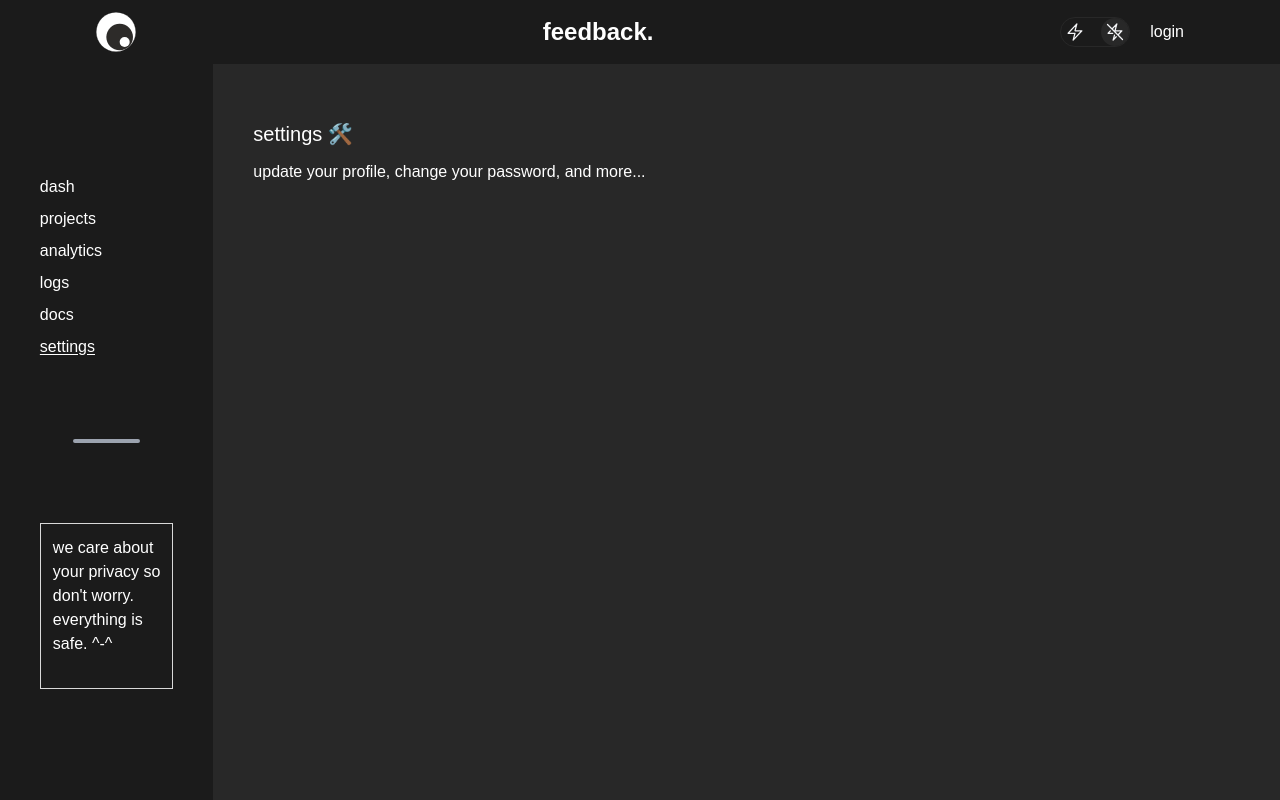
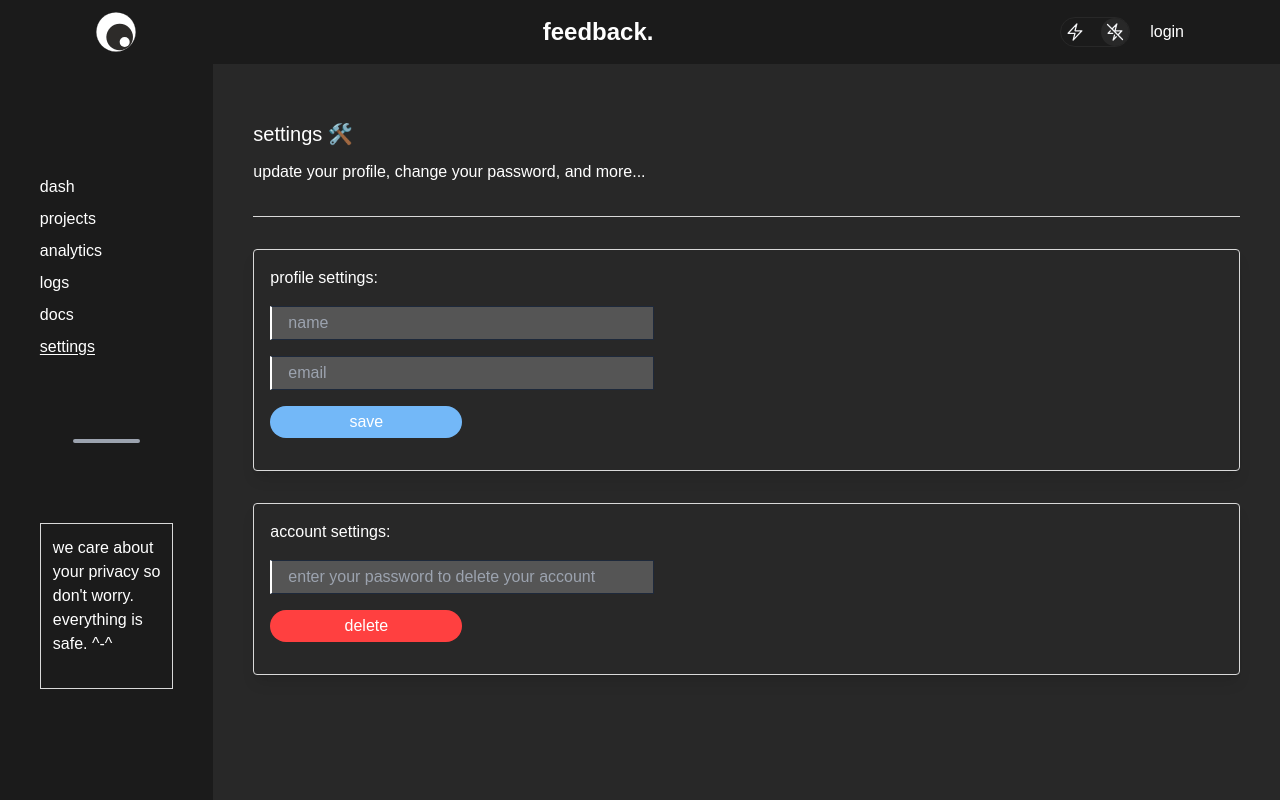
Before and after one commit to MayankBansal12/feedback, a Next.js app: page /dashboard/settings in a window 1280 px wide. Built offline with nearby package versions, Linux system fonts and the light colour scheme.

Commit message:
modify: settings option

```diff
--- a/src/app/dashboard/(dashcomponents)/settings/page.tsx
+++ b/src/app/dashboard/(dashcomponents)/settings/page.tsx
@@ -1,6 +1,16 @@
 /** @format */
+"use client";
+
+import { useState } from "react";
 
 const Settings = () => {
+  const [name, setName] = useState("");
+  const [email, setEmail] = useState("");
+  const [loading, setLoading] = useState(false);
+  const saveHandler = async () => {
+    console.log("name: ", name);
+  };
+  const deleteAccountHandler = async () => {};
   return (
     <div className="flex flex-col dark:bg-dark-secondary px-10 py-10 w-full h-full dark:text-white">
       <div className="flex flex-col justify-start gap-3 my-4 w-full text-left">
@@ -9,7 +19,65 @@ const Settings = () => {
           update your profile, change your password, and more...
         </p>
       </div>
-      <div className="my-4"></div>
+      <hr className="border-1 my-4 my-4 border-light-primary dark:border-light-primary w-full" />
+      <div className="flex flex-col shadow-lg my-4 my-4 p-4 border border-light-primary dark:border-light-primary rounded-sm">
+        <div className="flex">
+          <p>profile settings:</p>
+        </div>
+        <div className="flex flex-col my-2">
+          <form className="flex flex-col justify-center">
+            <input
+              type="text"
+              placeholder="name"
+              value={name}
+              onChange={(e) => setName(e.target.value)}
+              className="bg-light-primary dark:bg-accent-darkinput px-4 py-1 border border-l-2 border-l-black dark:border-l-[#ffffff] w-full md:w-96 text-md dark:text-white outline-none hover:outline focus:outline my-2"
+              required
+            />
+            <input
+              type="email"
+              placeholder="email"
+              value={name}
+              onChange={(e) => setEmail(e.target.value)}
+              className="bg-light-primary dark:bg-accent-darkinput px-4 py-1 border border-l-2 border-l-black dark:border-l-[#ffffff] w-full md:w-96 text-md dark:text-white outline-none hover:outline focus:outline my-2"
+              required
+            />
+            <button
+              type="submit"
+              disabled={loading}
+              className="bg-accent-link hover:bg-accent-buttonhover my-2 px-4 p-1 rounded-full w-fit md:w-48 text-white transition-all"
+              onClick={saveHandler}
+            >
+              save
+            </button>
+          </form>
+        </div>
+      </div>
+      <div className="flex flex-col shadow-lg my-4 my-4 p-4 border border-light-primary dark:border-light-primary rounded-sm">
+        <div className="flex">
+          <p>account settings:</p>
+        </div>
+        <div className="flex flex-col my-2">
+          <form className="flex flex-col justify-center">
+            <input
+              type="password"
+              placeholder="enter your password to delete your account"
+              value={name}
+              onChange={(e) => setEmail(e.target.value)}
+              className="bg-light-primary dark:bg-accent-darkinput px-4 py-1 border border-l-2 border-l-black dark:border-l-[#ffffff] w-full md:w-96 text-md dark:text-white outline-none hover:outline focus:outline my-2"
+              required
+            />
+            <button
+              type="submit"
+              disabled={loading}
+              className="bg-[#FF4040] hover:bg-accent-buttonhover my-2 px-4 p-1 rounded-full w-fit md:w-48 text-white transition-all"
+              onClick={deleteAccountHandler}
+            >
+              delete
+            </button>
+          </form>
+        </div>
+      </div>
     </div>
   );
 };
```
